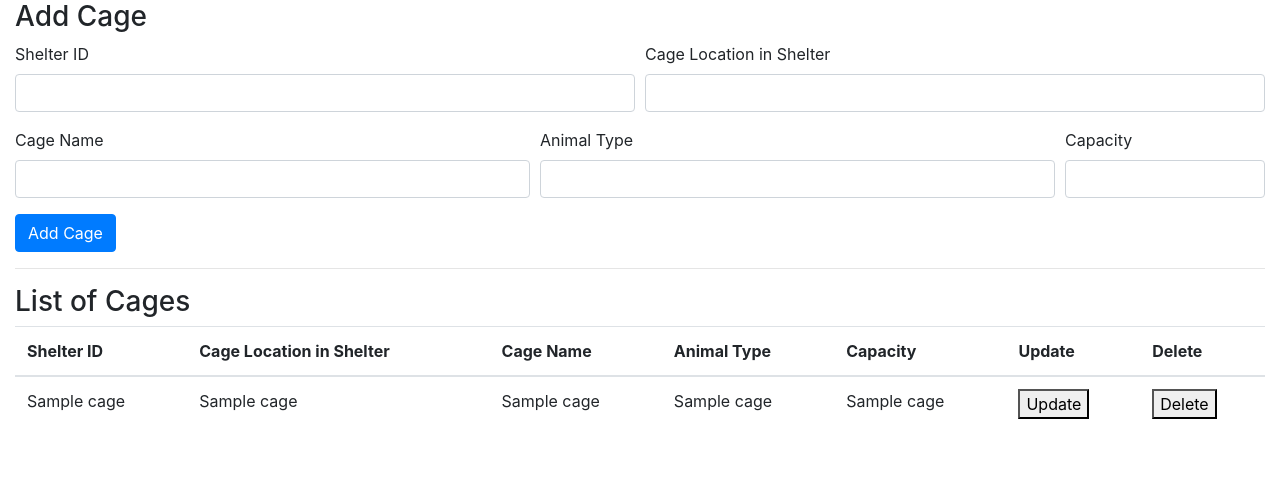
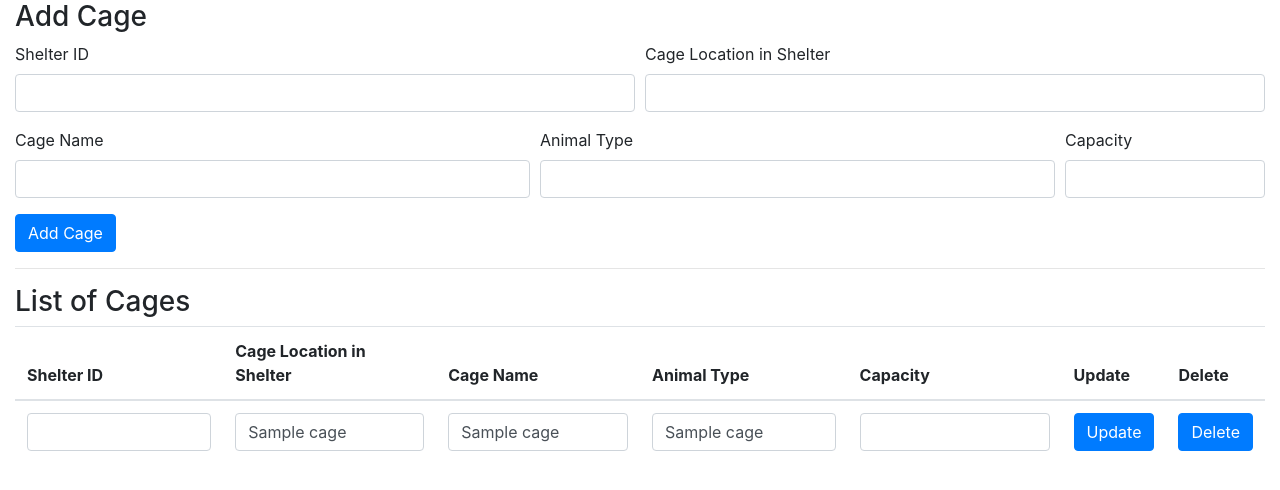
Before and after one commit to kevinlichang/national-animal-shelter-database, a Flask app: template app/templates/cages.html in a window 1280 px wide. Shown: the part 112-602 px from the top of the page. Run offline with Flask 2, Linux system fonts and the light colour scheme; the template is opened without the code that fills it: most values are stand-ins (such as "Sample title", 1, 10 or a date in 2020).

Commit message:
added UPDATE AND DELETE TO cages

```diff
--- a/app/app.py
+++ b/app/app.py
@@ -76,7 +76,35 @@ def addNewCage():
     query = "INSERT INTO `cages` (`shelter_id`, `cage_location`, `cage_name`, `animal_type`, `capacity`) VALUES (%s,%s,%s,%s,%s)"
     data = (cageShelterID, cageLocation, cageName, cageAnimalType, cageCapacity)
     executeQuery(DBConnect, query, data)
-    return cages()
+    return redirect("/cages/")
+
+@app.route("/cages/update/<int:id>", methods=["POST"])
+def updateCage(id):
+    DBConnect = connectDB()
+
+
+    cageShelterID = request.form['cageShelterID']
+    cageLocation = request.form['cageLocation']
+    cageName = request.form['cageName']
+    cageAnimalType = request.form['cageAnimalType']
+    cageCapacity = request.form['cageCapacity']
+
+    print(request.form)
+
+    query = "UPDATE cages SET shelter_id = %s, cage_location = %s, cage_name = %s, animal_type = %s, capacity = %s WHERE cage_id = %s"
+    data = (cageShelterID, cageLocation, cageName, cageAnimalType, cageCapacity, id)
+    result = executeQuery(DBConnect, query, data)
+    return redirect("/cages/")
+
+@app.route("/cages/delete/<int:id>", methods=["POST"])
+def deleteCage(id):
+    DBConnect = connectDB()
+
+    query = "DELETE FROM cages WHERE cage_id = %s"
+    data = (id,)
+    result = executeQuery(DBConnect, query, data)
+    return redirect("/cages/")
+
 
 @app.route("/fosters/")
 def fosters():
--- a/app/templates/cages.html
+++ b/app/templates/cages.html
@@ -80,15 +80,18 @@
     </thead>
     <tbody>
       {% for cage in allCages%}
-      <tr>
-        <td>{{cage[1]}}</td>
-        <td>{{cage[2]}}</td>
-        <td>{{cage[3]}}</td>
-        <td>{{cage[4]}}</td>
-        <td>{{cage[5]}}</td>
-        <td><button>Update</button></td>
-        <td><button>Delete</button></td>
-      </tr>
+      <form method="post">
+        <tr>
+          <input type="hidden" name="cage_id" value="{{cage[0]}}">
+          <td><input type="number" class="form-control" name="cageShelterID" value="{{cage[1]}}"></td>
+          <td><input type="text" class="form-control" name="cageLocation" value="{{cage[2]}}"></td>
+          <td><input type="text" class="form-control" name="cageName" value="{{cage[3]}}"></td>
+          <td><input type="text" class="form-control" name="cageAnimalType" value="{{cage[4]}}"></td>
+          <td><input type="number" class="form-control" name="cageCapacity" value="{{cage[5]}}"></td>
+          <td><button type="submit" class="btn btn-primary" formaction="/cages/update/{{cage[0]}}">Update</button></td>
+          <td><button type="submit" class="btn btn-primary" formaction="/cages/delete/{{cage[0]}}">Delete</button></td>
+        </tr>
+      </form>
       {% endfor %}
     </tbody>
   </table>
```
